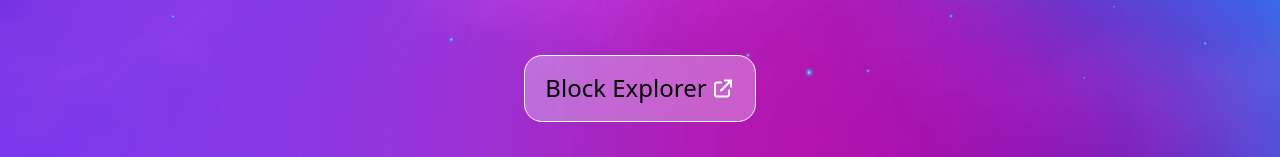
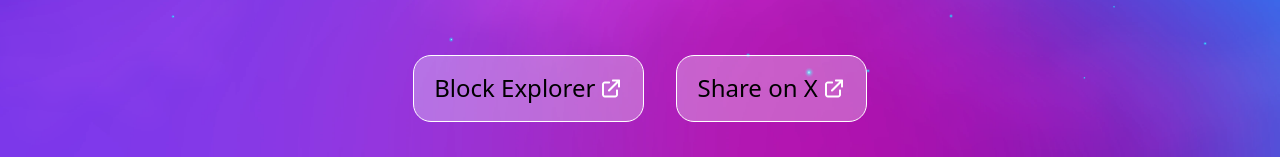
Before and after one commit to StartaleLabs/startale-donation, a Next.js app: page / in a window 1280 px wide. Shown: the part 732-889 px from the top of the page. Built offline with nearby package versions, Linux system fonts and the light colour scheme.

Commit message:
add share link

```diff
--- a/src/pages/index.tsx
+++ b/src/pages/index.tsx
@@ -74,7 +74,7 @@ export default function Home() {
                 Labsを通じてgas手数料や税金等（消費税含む）を除き全て本災害の緊急救援活動、被災地復旧支援として被災者や被災地のために活用させていただきます。
                 今後の詳しい使いみちと寄付報告は、この募金ページのほか、Xなどを通じてお知らせします。
               </p>
-              <div className="mt-12 flex justify-center">
+            <div className="mt-12 flex justify-center">
             <Link
               href="https://astar.subscan.io/account/Y6bqhr65aCCydqbrD7gCNZKKSxK7k9pU4mNBhfMEy8MyCnj"
               target="_blank"
@@ -89,6 +89,20 @@ export default function Home() {
                 className="flx-shrink-0"
               />
             </Link>
+            <Link
+        href={`https://x.com/intent/tweet?text=令和6年能登半島地震 緊急支援募金%0ANoto Peninsula (Japan) Earthquake donation fund.%0A（Startale/ Astar）%0A&url=https://donation.startale.com/`}
+        target="_blank"
+        className="ml-8 mb-20 flex items-center leading-none gap-1 p-5 border border-white rounded-[18px] bg-[rgba(255,255,255,0.30)] text-[24px]"
+          >
+        Share on X
+             <Image
+                src="/images/icon_external.png"
+                width={24}
+                height={24}
+                alt=""
+                className="flx-shrink-0"
+              />
+        </Link>
           </div>
             </div>
           </div>
```
